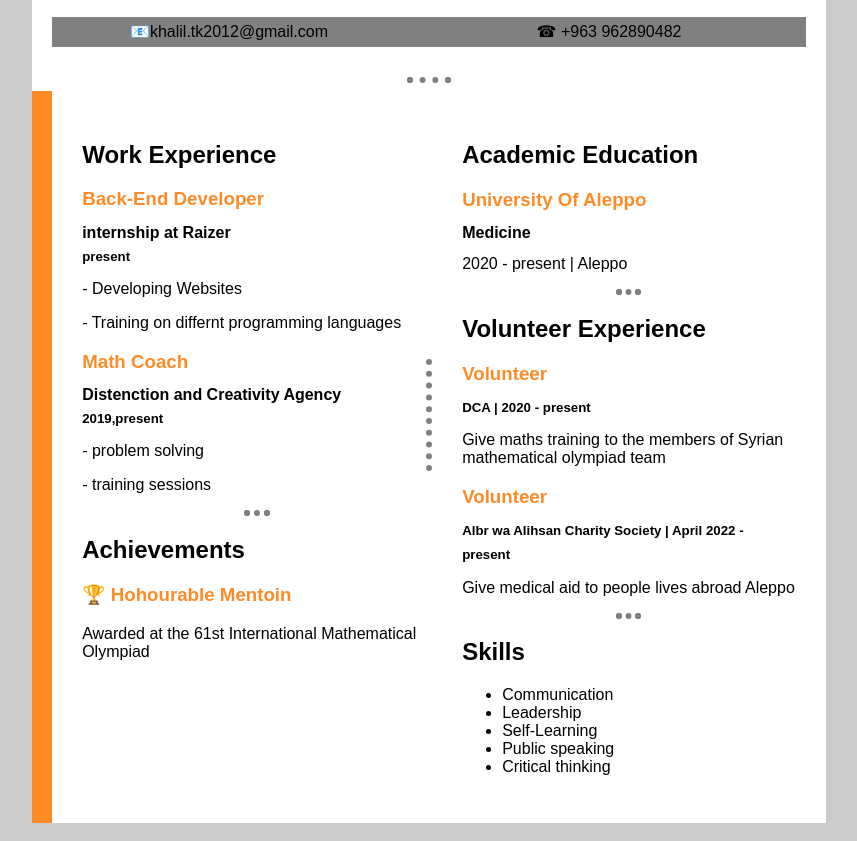
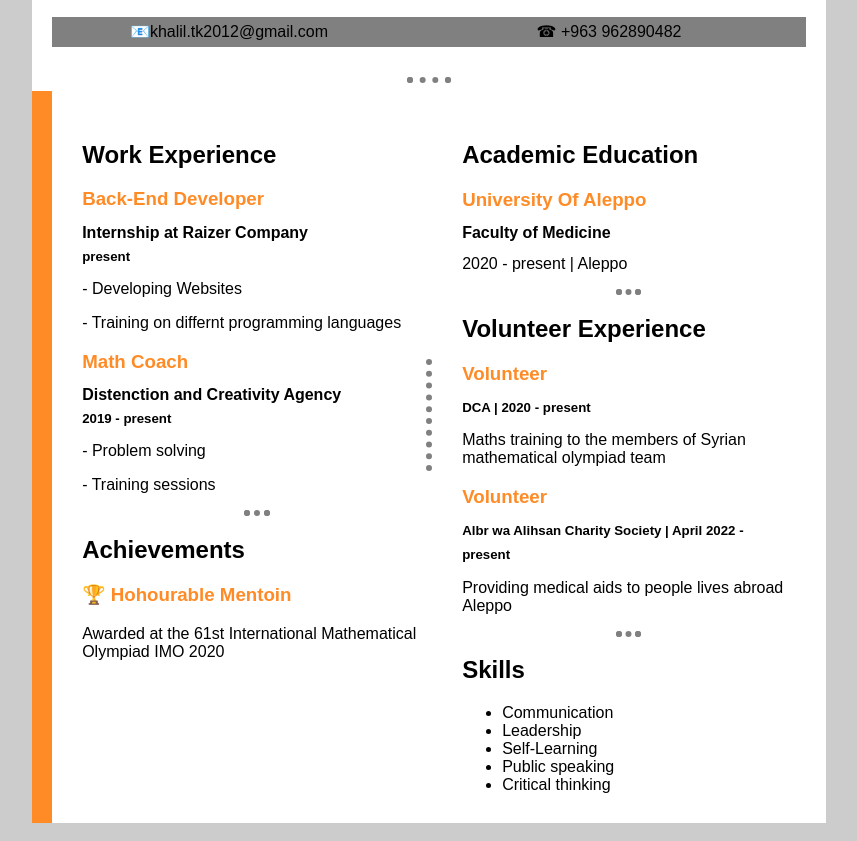
Before and after one commit to SRKTK123/final-cv, a plain HTML site: page index.html in a window 1280 px wide. Shown: the part 320-1161 px from the top of the page, without its empty margins (211-1068 px from the left). Drawn offline with Linux system fonts and the light colour scheme.

Commit message:
Update index.html

```diff
--- a/index.html
+++ b/index.html
@@ -11,11 +11,11 @@
 
 
             <div class="intro"><hr class="head">
-              <img class="profile" src="khalil.png" alt="khalil-photo">
+              <img class="profile" src="https://raw.githubusercontent.com/SRKTK123/final-cv/main/khalil.png" alt="khalil-photo">
               <h1><emph> Khalil Tarsha Kurdi</emph></h1>
               <h3>Medical student & Back-End developer</h3>
-              <p> - Medical student 3rd year</p>
-                <p class="med"> - Member of Syrian mathematical olympiad team in International</p><p class="math"> Mathematical Olympiad 2020 </p> <p class="dca"> - Founding Board Member of DCA Alumni Association</p>
+              <p> - Medical student (3rd year)</p>
+                <p class="med"> - Member of Syrian mathematical olympiad team in International</p><p class="math"> Mathematical Olympiad IMO 2020 </p> <p class="dca"> - Founding Board Member of DCA Alumni Association</p>
             </div>
 
          </div>
@@ -33,38 +33,38 @@
           <div class="work">
             <h2>Work Experience</h2>
             <h3>Back-End Developer</h3>
-            <h4>internship at Raizer</h4>
+            <h4>Internship at Raizer Company</h4>
             <h5>present</h5>
             <p> - Developing Websites</p>
             <p> - Training on differnt programming languages</p>
 
             <h3>Math Coach</h3>
             <h4>Distenction and Creativity Agency </h4>
-            <h5>2019,present</h5>
-            <p> - problem solving</p>
-            <p> - training sessions</p>
+            <h5>2019 - present</h5>
+            <p> - Problem solving</p>
+            <p> - Training sessions</p>
             <hr class="border">
             <h2>Achievements</h2>
         <h3>🏆 Hohourable Mentoin</h3>
-        <p> Awarded at the 61st International Mathematical Olympiad </p>
+        <p> Awarded at the 61st International Mathematical Olympiad IMO 2020 </p>
 
           </div>
        <hr class="middle">
        <div class="edu">
            <h2> Academic Education</h2>
            <h3>University Of Aleppo</h3>
-           <h4>Medicine </h4>
+           <h4> Faculty of Medicine </h4>
 
            <p> 2020 - present | Aleppo</p>
            <hr class="border">
            <h2> Volunteer Experience</h2>
            <h3>Volunteer</h3>
            <h5>DCA | 2020 - present</h5>
-           <p>Give maths training to the members of Syrian mathematical olympiad team</p>
+           <p> Maths training to the members of Syrian mathematical olympiad team</p>
 
            <h3>Volunteer</h3>
            <h5>Albr wa Alihsan Charity Society | April 2022 -</h5><h5> present</h5>
-           <p>Give medical aid to people lives abroad Aleppo</p>
+           <p>Providing medical aids to people lives abroad Aleppo</p>
            <hr class="border">
            <h2>Skills</h2>
            <ul>
```
